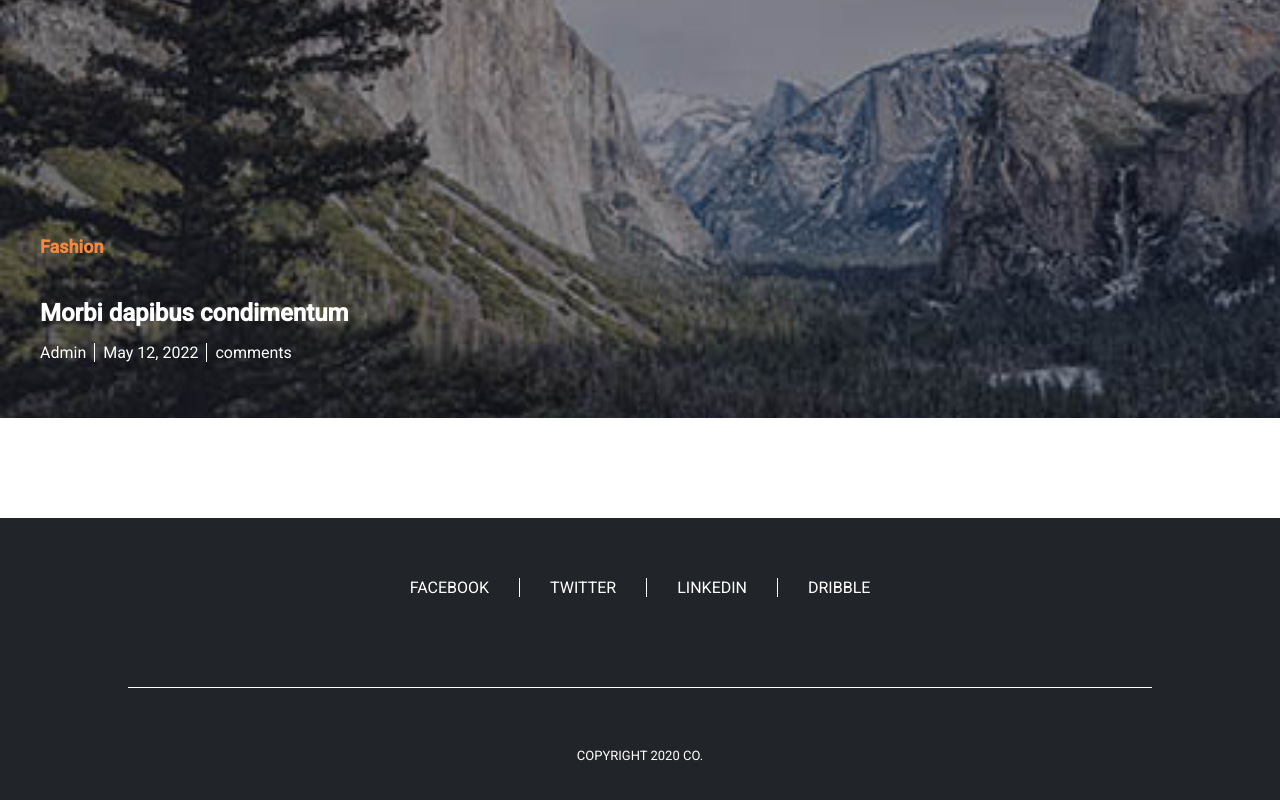
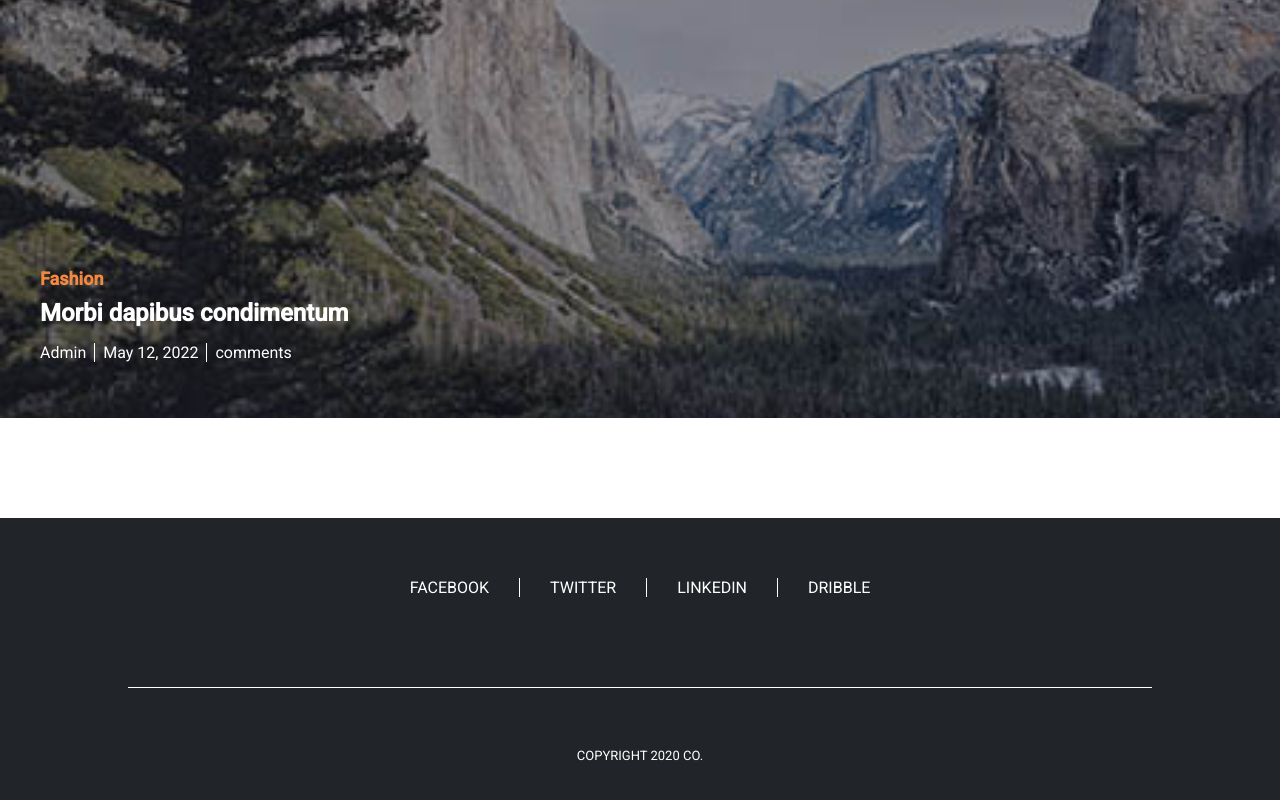
Before and after one commit to zobyer/blog-app-react, a React (Create React App) app: page / in a window 1280 px wide. Shown: the part 964-1764 px from the top of the page. Built offline with nearby package versions, Linux system fonts and the light colour scheme.

Commit message:
fix: h6 global margin set to 0

```diff
--- a/src/styles/App.scss
+++ b/src/styles/App.scss
@@ -17,7 +17,8 @@ h1,
 h2,
 h3,
 h4,
-h5 {
+h5,
+h6 {
   margin: 0;
   padding: 0;
 }
```
